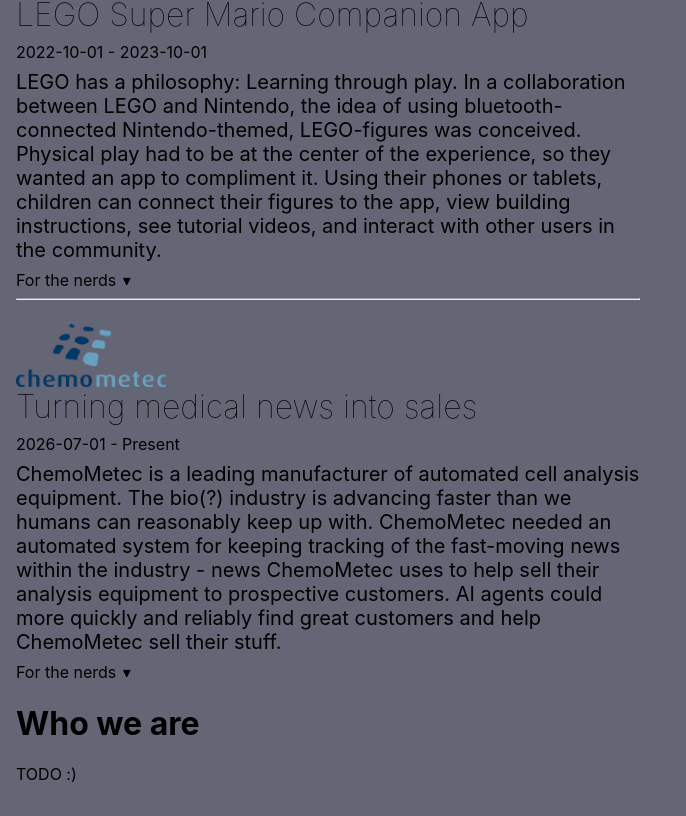
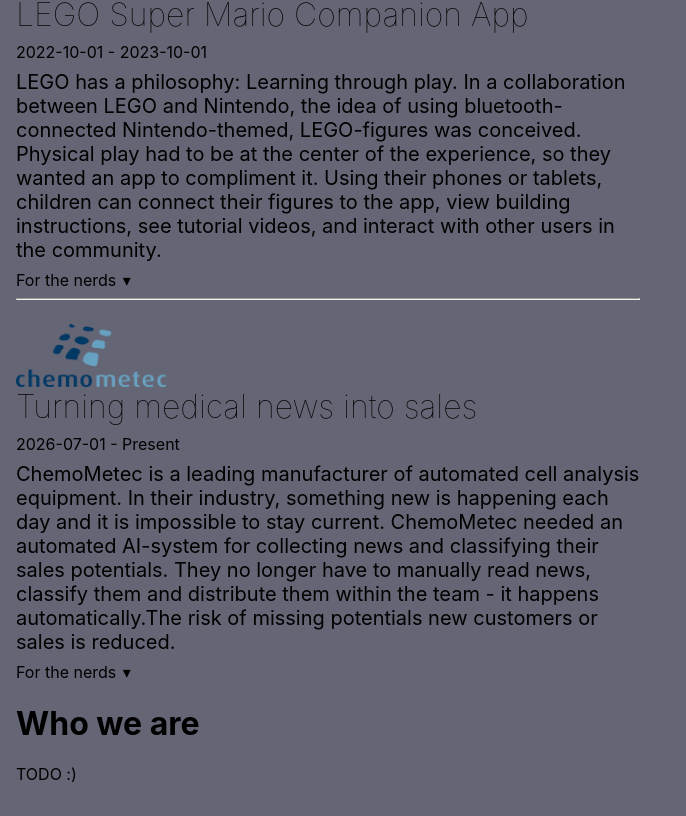
Before and after one commit to a-bit-of-it/a-bit-of-it-website, a React (Vite) app: page / in a window 1280 px wide. Shown: the part 1144-1960 px from the top of the page, without its empty margins (0-686 px from the left). Built offline with nearby package versions, Linux system fonts and the light colour scheme.

Commit message:
Improve case

```diff
--- a/src/cases/ChemoMetecCase.jsx
+++ b/src/cases/ChemoMetecCase.jsx
@@ -16,8 +16,8 @@ export default function ChemoMetecCase() {
     );
 }
 
-const summary = "ChemoMetec is a leading manufacturer of automated cell analysis equipment. The bio(?) industry is advancing faster than we humans can reasonably keep up with. " +
-    "ChemoMetec needed an automated system for keeping tracking of the fast-moving news within the industry - news ChemoMetec uses to help sell their analysis equipment to prospective customers. " +
-    "AI agents could more quickly and reliably find great customers and help ChemoMetec sell their stuff. ";
+const summary = "ChemoMetec is a leading manufacturer of automated cell analysis equipment. In their industry, something new is happening each day and it is impossible to stay current. " +
+    "ChemoMetec needed an automated AI-system for collecting news and classifying their sales potentials. They no longer have to manually read news, classify them and distribute them within the team - it happens automatically." +
+    "The risk of missing potentials new customers or sales is reduced.";
 
 const tech = "A frontend written in React, a backend written in Python, connecting to a PostgreSQL database all hosted on a on-prem server.";
```
